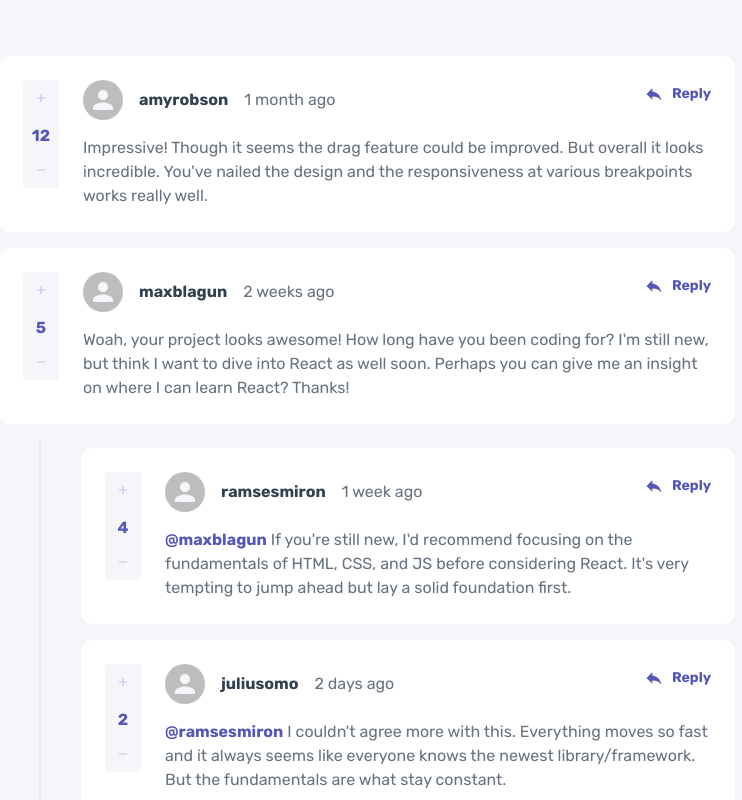
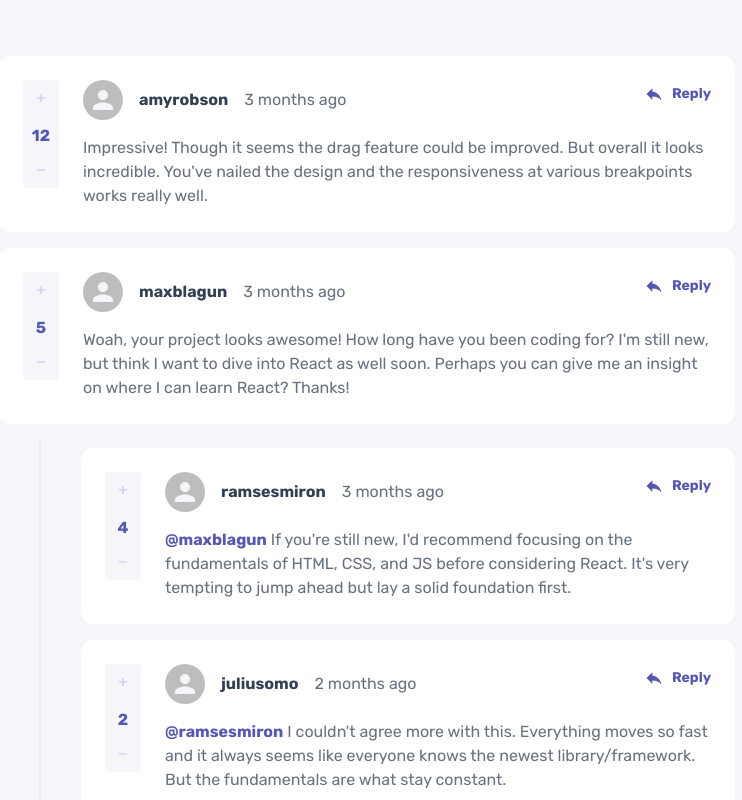
Before and after one commit to erlynascarate/interactive-comments-section, a React (Vite) app: page / in a window 1280 px wide. Shown: the top 800 px of the page, without its empty margins (273-1015 px from the left). Built offline with nearby package versions, Linux system fonts and the light colour scheme.

Commit message:
Comments can be added

```diff
--- a/src/App.jsx
+++ b/src/App.jsx
@@ -9,7 +9,7 @@ import {
 import { useReducer } from 'react'
 import AddComment from './components/AddComment'
 import Comment from './components/Comment'
-import data from './data/data.json'
+import data from './data/data'
 
 let theme = createTheme({
     breakpoints: {
@@ -52,13 +52,27 @@ let theme = createTheme({
 
 theme = responsiveFontSizes(theme)
 
+const TYPES = {
+    ADDED: Symbol('Add a comment'),
+    EDITED: Symbol('Update a comment'),
+    DELETED: Symbol('Delete a shopping list item'),
+}
+
 function commentsReducer(comments, action) {
-    // switch (action.type) {
-    // }
+    switch (action.type) {
+        case TYPES.ADDED: {
+            const newComments = [...comments, action.newComment]
+
+            return newComments
+        }
+    }
 }
 
 function App() {
     const [comments, dispatch] = useReducer(commentsReducer, data.comments)
+
+    const addComment = (newComment) =>
+        dispatch({ type: TYPES.ADDED, newComment })
 
     return (
         <ThemeProvider theme={theme}>
@@ -74,10 +88,17 @@ function App() {
             >
                 <List>
                     {comments.map((comment) => (
-                        <Comment key={comment.id} comment={comment} />
+                        <Comment
+                            key={comment.id}
+                            comment={comment}
+                            currentUsername={data.currentUser.username}
+                        />
                     ))}
                 </List>
-                <AddComment />
+                <AddComment
+                    addComment={addComment}
+                    currentUser={data.currentUser}
+                />
             </Container>
         </ThemeProvider>
     )
--- a/src/components/AddComment.jsx
+++ b/src/components/AddComment.jsx
@@ -1,8 +1,33 @@
 import { Avatar, Button, Card, CardContent, TextField } from '@mui/material'
 
-const AddComment = () => {
+const AddComment = (props) => {
+    const { addComment, currentUser } = props
+
+    const handleSubmit = (event) => {
+        event.preventDefault()
+
+        const form = event.target
+        const id = crypto.randomUUID()
+        const content = form.content.value
+        const createdAt = new Date()
+
+        const newComment = {
+            id,
+            content,
+            createdAt,
+            score: 0,
+            user: currentUser,
+            replies: [],
+        }
+
+        addComment(newComment)
+
+        form.reset()
+    }
+
     return (
         <Card
+            onSubmit={handleSubmit}
             sx={{
                 marginInline: 2,
                 borderRadius: 3,
@@ -10,6 +35,7 @@ const AddComment = () => {
                 bgcolor: 'common.white',
                 boxShadow: 'none',
             }}
+            component='form'
         >
             <CardContent
                 sx={{
@@ -28,7 +54,9 @@ const AddComment = () => {
                     }}
                     label='Add a comment'
                     multiline
-                    rows={3}
+                    maxRows={5}
+                    minRows={3}
+                    name='content'
                 />
                 <Avatar
                     sx={{
@@ -42,6 +70,7 @@ const AddComment = () => {
                         },
                     }}
                     size='large'
+                    type='submit'
                     variant='contained'
                 >
                     Send
--- a/src/components/Comment.jsx
+++ b/src/components/Comment.jsx
@@ -9,6 +9,7 @@ import {
     ListItem,
     Typography,
 } from '@mui/material'
+import getTimeSinceComment from '../utils/getTimeSinceComment'
 import Reply from './Reply'
 import ReplyButton from './ReplyButton'
 import ToggleButtons from './ToggleButtons'
@@ -22,6 +23,8 @@ const Comment = (props) => {
         user: { username = '' },
     } = props.comment
 
+    const timeAgo = getTimeSinceComment(createdAt)
+
     const thereIsReply = replies.length > 0
 
     return (
@@ -32,11 +35,16 @@ const Comment = (props) => {
                     flexDirection: { xs: 'column', sm: 'row-reverse' },
                     borderRadius: 3,
                     padding: { md: 1 },
+                    inlineSize: '100%',
                     bgcolor: 'common.white',
                     boxShadow: 'none',
                 }}
             >
-                <Box>
+                <Box
+                    sx={{
+                        flexGrow: 1,
+                    }}
+                >
                     <CardHeader
                         sx={{
                             '& .MuiCardHeader-content': {
@@ -61,7 +69,7 @@ const Comment = (props) => {
                                 {username}
                             </Typography>
                         }
-                        subheader={<Typography>{createdAt}</Typography>}
+                        subheader={<Typography>{timeAgo}</Typography>}
                     />
                     <CardContent
                         sx={{
--- a/src/components/Reply.jsx
+++ b/src/components/Reply.jsx
@@ -8,11 +8,11 @@ import {
     ListItem,
     Typography,
 } from '@mui/material'
+import getTimeSinceComment from '../utils/getTimeSinceComment'
 import ReplyButton from './ReplyButton'
 import ToggleButtons from './ToggleButtons'
 
 const Reply = (props) => {
-    console.log(props.reply)
     const {
         content = '',
         createdAt = '',
@@ -20,6 +20,8 @@ const Reply = (props) => {
         score = 0,
         user: { username = '' },
     } = props.reply
+
+    const timeAgo = getTimeSinceComment(createdAt)
 
     return (
         <ListItem
@@ -64,7 +66,7 @@ const Reply = (props) => {
                                 {username}
                             </Typography>
                         }
-                        subheader={<Typography>{createdAt}</Typography>}
+                        subheader={<Typography>{timeAgo}</Typography>}
                     />
                     <CardContent
                         sx={{
--- /dev/null
+++ b/src/data/data.js
@@ -0,0 +1,70 @@
+const data = {
+    currentUser: {
+        image: {
+            png: './assets/avatars/image-juliusomo.png',
+            webp: './assets/avatars/image-juliusomo.webp',
+        },
+        username: 'juliusomo',
+    },
+    comments: [
+        {
+            id: 1,
+            content: `Impressive! Though it seems the drag feature could be improved. But overall it looks incredible. You've nailed the design and the responsiveness at various breakpoints works really well.`,
+            createdAt: new Date('04/14/2023'),
+            score: 12,
+            user: {
+                image: {
+                    png: './assets/avatars/image-amyrobson.png',
+                    webp: './assets/avatars/image-amyrobson.webp',
+                },
+                username: 'amyrobson',
+            },
+            replies: [],
+        },
+        {
+            id: 2,
+            content: `Woah, your project looks awesome! How long have you been coding for? I'm still new, but think I want to dive into React as well soon. Perhaps you can give me an insight on where I can learn React? Thanks!`,
+            createdAt: new Date('05/01/2023'),
+            score: 5,
+            user: {
+                image: {
+                    png: './assets/avatars/image-maxblagun.png',
+                    webp: './assets/avatars/image-maxblagun.webp',
+                },
+                username: 'maxblagun',
+            },
+            replies: [
+                {
+                    id: 3,
+                    content: `If you're still new, I'd recommend focusing on the fundamentals of HTML, CSS, and JS before considering React. It's very tempting to jump ahead but lay a solid foundation first.`,
+                    createdAt: new Date('05/08/2023'),
+                    score: 4,
+                    replyingTo: 'maxblagun',
+                    user: {
+                        image: {
+                            png: './assets/avatars/image-ramsesmiron.png',
+                            webp: './assets/avatars/image-ramsesmiron.webp',
+                        },
+                        username: 'ramsesmiron',
+                    },
+                },
+                {
+                    id: 4,
+                    content: `I couldn't agree more with this. Everything moves so fast and it always seems like everyone knows the newest library/framework. But the fundamentals are what stay constant.`,
+                    createdAt: new Date('05/13/2023'),
+                    score: 2,
+                    replyingTo: 'ramsesmiron',
+                    user: {
+                        image: {
+                            png: './assets/avatars/image-juliusomo.png',
+                            webp: './assets/avatars/image-juliusomo.webp',
+                        },
+                        username: 'juliusomo',
+                    },
+                },
+            ],
+        },
+    ],
+}
+
+export default data
--- a/src/data/data.json
+++ /dev/null
@@ -1,68 +0,0 @@
-{
-  "currentUser": {
-    "image": {
-      "png": "./assets/avatars/image-juliusomo.png",
-      "webp": "./assets/avatars/image-juliusomo.webp"
-    },
-    "username": "juliusomo"
-  },
-  "comments": [
-    {
-      "id": 1,
-      "content": "Impressive! Though it seems the drag feature could be improved. But overall it looks incredible. You've nailed the design and the responsiveness at various breakpoints works really well.",
-      "createdAt": "1 month ago",
-      "score": 12,
-      "user": {
-        "image": {
-          "png": "./assets/avatars/image-amyrobson.png",
-          "webp": "./assets/avatars/image-amyrobson.webp"
-        },
-        "username": "amyrobson"
-      },
-      "replies": []
-    },
-    {
-      "id": 2,
-      "content": "Woah, your project looks awesome! How long have you been coding for? I'm still new, but think I want to dive into React as well soon. Perhaps you can give me an insight on where I can learn React? Thanks!",
-      "createdAt": "2 weeks ago",
-      "score": 5,
-      "user": {
-        "image": {
-          "png": "./assets/avatars/image-maxblagun.png",
-          "webp": "./assets/avatars/image-maxblagun.webp"
-        },
-        "username": "maxblagun"
-      },
-      "replies": [
-        {
-          "id": 3,
-          "content": "If you're still new, I'd recommend focusing on the fundamentals of HTML, CSS, and JS before considering React. It's very tempting to jump ahead but lay a solid foundation first.",
-          "createdAt": "1 week ago",
-          "score": 4,
-          "replyingTo": "maxblagun",
-          "user": {
-            "image": {
-              "png": "./assets/avatars/image-ramsesmiron.png",
-              "webp": "./assets/avatars/image-ramsesmiron.webp"
-            },
-            "username": "ramsesmiron"
-          }
-        },
-        {
-          "id": 4,
-          "content": "I couldn't agree more with this. Everything moves so fast and it always seems like everyone knows the newest library/framework. But the fundamentals are what stay constant.",
-          "createdAt": "2 days ago",
-          "score": 2,
-          "replyingTo": "ramsesmiron",
-          "user": {
-            "image": {
-              "png": "./assets/avatars/image-juliusomo.png",
-              "webp": "./assets/avatars/image-juliusomo.webp"
-            },
-            "username": "juliusomo"
-          }
-        }
-      ]
-    }
-  ]
-}
--- /dev/null
+++ b/src/utils/getTimeSinceComment.js
@@ -0,0 +1,42 @@
+function getTimeSinceComment(commentDate) {
+    const currentDate = new Date()
+    const timeDifference = currentDate - commentDate
+
+    const seconds = Math.floor(timeDifference / 1000)
+    const minutes = Math.floor(seconds / 60)
+    const hours = Math.floor(minutes / 60)
+    const days = Math.floor(hours / 24)
+    const weeks = Math.floor(days / 7)
+    const months = Math.floor(days / 30)
+    const years = Math.floor(months / 12)
+
+    if (years > 0) {
+        if (years === 1) return `${years} year ago`
+
+        return `${years} years ago`
+    } else if (months > 0) {
+        if (months === 1) return `${months} month ago`
+
+        return `${months} months ago`
+    } else if (weeks > 0) {
+        if (weeks === 1) return `${weeks} week ago`
+
+        return `${weeks} weeks ago`
+    } else if (days > 0) {
+        if (days === 1) return `${days} day ago`
+
+        return `${days} days ago`
+    } else if (hours > 0) {
+        if (hours === 1) return `${hours} hour ago`
+
+        return `${hours} hours ago`
+    } else if (minutes > 0) {
+        if (minutes === 1) return `${minutes} minute ago`
+
+        return `${minutes} minutes ago`
+    } else {
+        return `Seconds ago`
+    }
+}
+
+export default getTimeSinceComment
```
